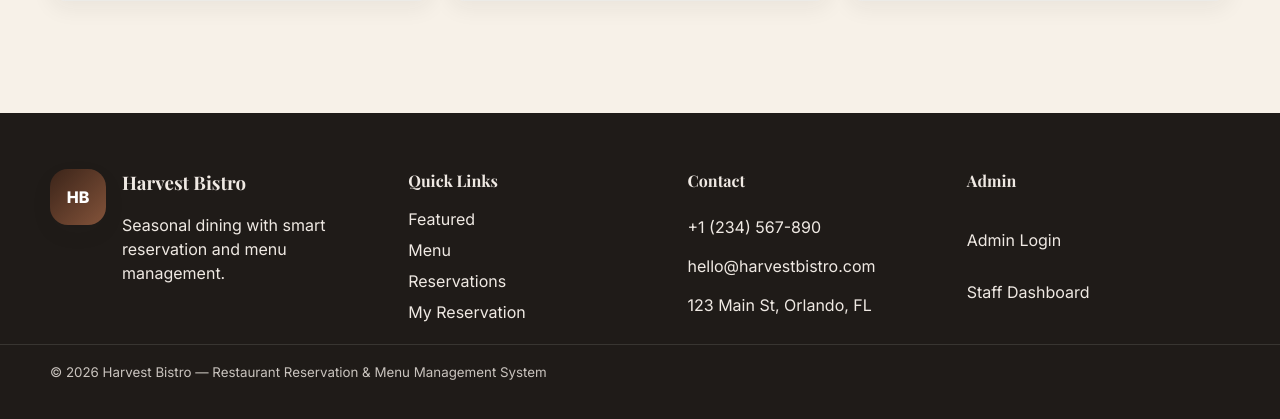
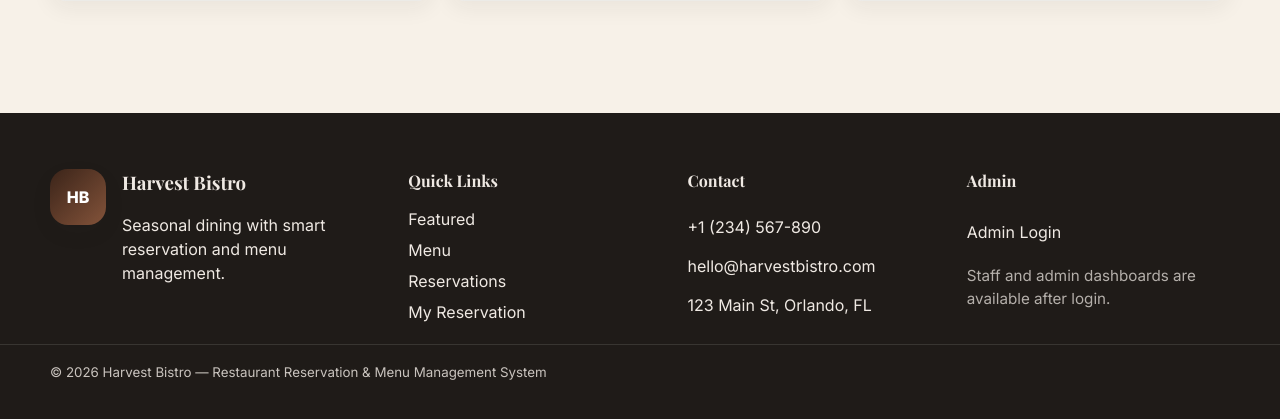
Before and after one commit to EScott77/CMS375-GroupProject, a PHP site: page / in a window 1280 px wide. Shown: the part 4935-5354 px from the top of the page. Run offline with PHP 8.4, Linux system fonts and the light colour scheme; data comes from the database, SQL or seed files in the repository.

Commit message:
refactor: admin login fix

```diff
--- a/index.php
+++ b/index.php
@@ -493,7 +493,7 @@ function menu_filter_slug(string $category): string {
       <div class="footer-links">
         <h4>Admin</h4>
         <a href="login.php">Admin Login</a>
-        <a href="staff.php">Staff Dashboard</a>
+        <span class="footer-note">Staff and admin dashboards are available after login.</span>
       </div>
     </div>
 
--- a/style.css
+++ b/style.css
@@ -690,6 +690,11 @@ th {
   text-decoration: none;
 }
 
+.footer-note {
+  color: rgba(239, 233, 227, 0.72);
+  font-size: 0.95rem;
+}
+
 .footer-links a:hover {
   color: var(--gold);
 }
```
